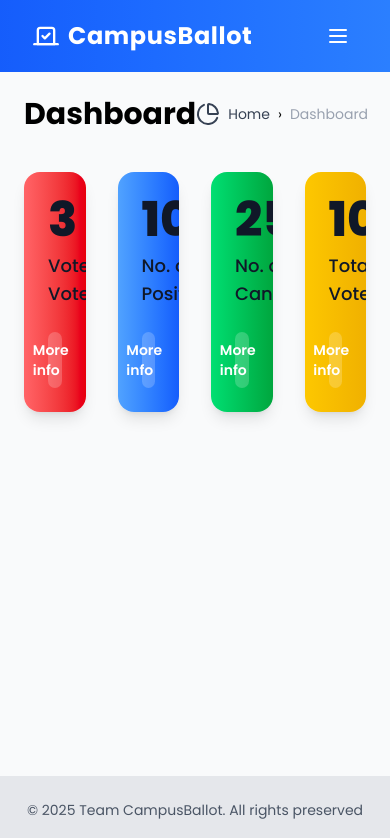
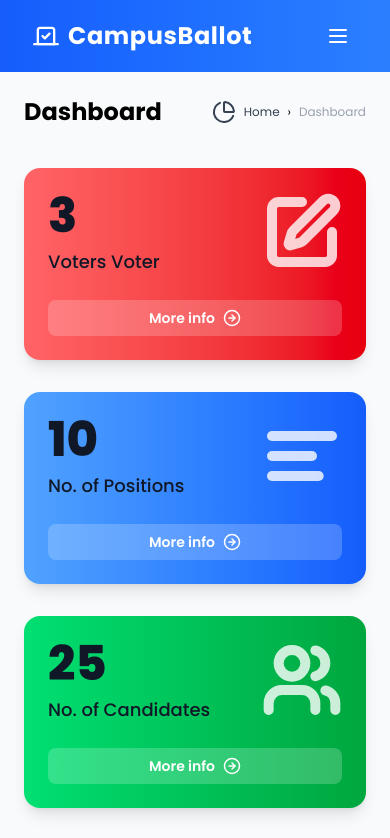
Before and after one commit to wefindways/Online-Voting-System-, a React (Vite) app in the folder client/: page /admin/home in a window 390 px wide. Shown: the top 838 px of the page. Built offline with nearby package versions, Linux system fonts and the light colour scheme; sample sign-in values are in the browser's storage.

Commit message:
style: made the stat cards and breadcrumb responsive

```diff
--- a/client/src/components/Breadcrumb.jsx
+++ b/client/src/components/Breadcrumb.jsx
@@ -9,7 +9,7 @@ function Breadcrumb() {
   const lastSegment = pathnames[pathnames.length - 1];
 
   return (
-    <nav className="text-sm flex items-center">
+    <nav className="text-xs sm:text-sm flex items-center">
       <Link to="/admin/home">
         <div className="flex items-center gap-2 text-gray-700 hover:text-blue-700">
           <PieChart />
--- a/client/src/pages/admin/AdminDashboard.jsx
+++ b/client/src/pages/admin/AdminDashboard.jsx
@@ -6,10 +6,13 @@ function AdminDashboard() {
   return (
     <div>
       <header className="flex justify-between items-center">
-        <h1 className="text-3xl font-bold">Dashboard</h1>
+        <h1 className="text-2xl sm:text-3xl font-bold">Dashboard</h1>
         <Breadcrumb />
       </header>
-      <section className="grid grid-cols-4 mt-10 gap-8 text-gray-900">
+      <section
+        aria-label="Dashboard cards"
+        className="grid grid-cols-1 md:grid-cols-2 lg:grid-cols-3 xl:grid-cols-4 mt-10 gap-8 text-gray-900"
+      >
         <StatCard
           value="3"
           label="Voters Voter"
```
